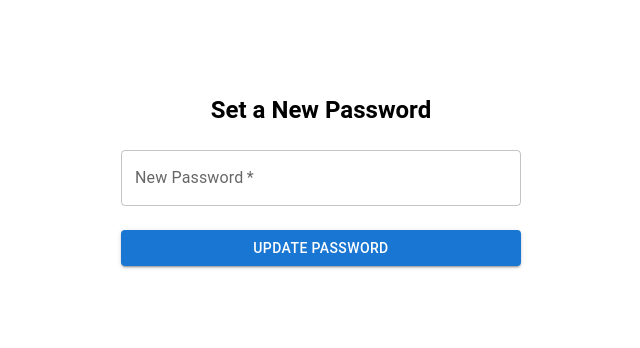
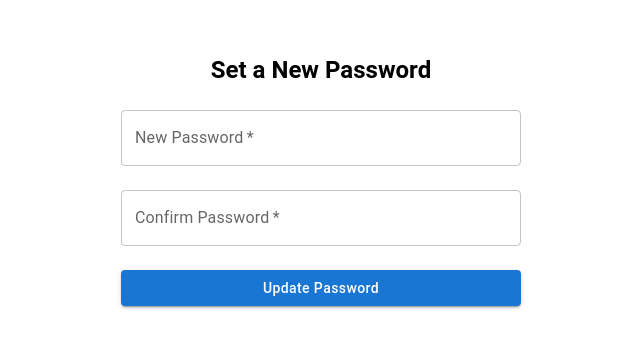
Before and after one commit to kdarwish00/weather-widget, a Next.js app: page /reset-password in a window 1280 px wide. Shown: the part 220-568 px from the top of the page, without its empty margins (319-959 px from the left). Built offline with nearby package versions, Linux system fonts and the light colour scheme; no server answers.

Commit message:
fixed reset password

```diff
--- a/app/layout.tsx
+++ b/app/layout.tsx
@@ -3,7 +3,7 @@ import './globals.css';
 
 export const metadata: Metadata = {
     title: 'Weather Widget',
-    description: 'This is a Weather Widget',
+    description: 'This is a Weather Widget homepage. Login or sign up to get started.',
 };
 
 export default function RootLayout({
--- a/app/reset-password/page.tsx
+++ b/app/reset-password/page.tsx
@@ -3,21 +3,39 @@
 import { useState } from 'react';
 import { useRouter } from 'next/navigation';
 import { createClient } from '@/utils/supabase/client';
-import { Box, Button, Stack, TextField, Typography } from '@mui/material';
+import { Box, Button, Stack, TextField, Typography, Alert } from '@mui/material';
 
 const supabase = createClient();
 
 export default function UpdatePasswordPage() {
     const [password, setPassword] = useState('');
+    const [confirmPassword, setConfirmPassword] = useState('');
+    const [error, setError] = useState('');
+    const [success, setSuccess] = useState(false);
     const router = useRouter();
 
     const handleUpdate = async () => {
-        const { error } = await supabase.auth.updateUser({ password });
+        setError('');
+        setSuccess(false);
 
-        if (!error) {
-            router.push('/login');
+        if (password.length < 6) {
+            setError('Password must be at least 6 characters.');
+            return;
+        }
+
+        if (password !== confirmPassword) {
+            setError('Passwords do not match.');
+            return;
+        }
+
+        const { error: updateError } = await supabase.auth.updateUser({
+            password,
+        });
+
+        if (updateError) {
+            setError(updateError.message);
         } else {
-            alert(error.message);
+            setSuccess(true);
         }
     };
 
@@ -28,6 +46,15 @@ export default function UpdatePasswordPage() {
                     Set a New Password
                 </Typography>
 
+                {error && <Alert severity="error">{error}</Alert>}
+                {success && (
+                    <Alert severity="success">
+                        Password updated successfully. You can now log in.
+                    </Alert>
+                )}
+
+                {!success ? (
+                    <>
                         <TextField
                             label="New Password"
                             type="password"
@@ -36,9 +63,33 @@ export default function UpdatePasswordPage() {
                             fullWidth
                             required
                         />
-                <Button variant="contained" onClick={handleUpdate}>
+
+                        <TextField
+                            label="Confirm Password"
+                            type="password"
+                            value={confirmPassword}
+                            onChange={e => setConfirmPassword(e.target.value)}
+                            fullWidth
+                            required
+                        />
+
+                        <Button
+                            variant="contained"
+                            onClick={handleUpdate}
+                            sx={{ textTransform: 'none' }}
+                        >
                             Update Password
                         </Button>
+                    </>
+                ) : (
+                    <Button
+                        variant="outlined"
+                        onClick={() => router.push('/login')}
+                        sx={{ textTransform: 'none' }}
+                    >
+                        Go to Login
+                    </Button>
+                )}
             </Stack>
         </Box>
     );
```
Lines whose indentation alone changed are shown as unchanged.
